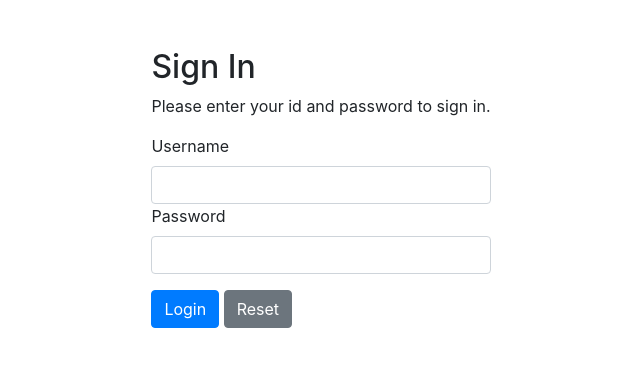
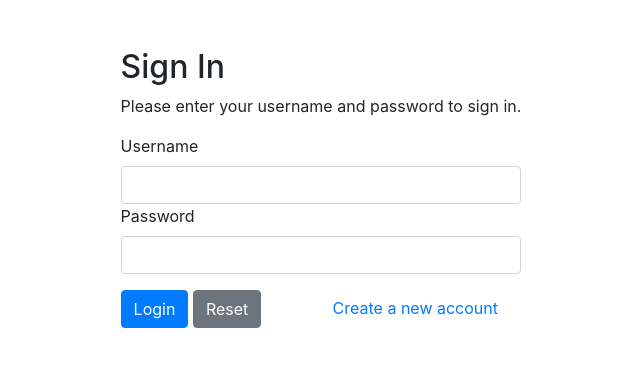
Before and after one commit to rain3n/IT110_Notes, a PHP site: page /php/login.php in a window 1280 px wide. Shown: the top 367 px of the page, without its empty margins (319-959 px from the left). Run offline with PHP 8.4, Linux system fonts and the light colour scheme.

Commit message:
minor changes

```diff
--- a/php/login.php
+++ b/php/login.php
@@ -63,7 +63,7 @@ if ($_SERVER["REQUEST_METHOD"] == "POST") {
     <div class="d-flex justify-content-center mt-5">
         <form class="form-group" action="<?php echo htmlspecialchars($_SERVER["PHP_SELF"]); ?>" method="post">
             <h2>Sign In</h2>
-            <p>Please enter your id and password to sign in.</p>
+            <p>Please enter your username and password to sign in.</p>
             <div class="label_class"><label>Username</label></div>
             <div class="input_class"><input class="form-control" type="text" name="userinput" value="<?php echo $userinput; ?>" required></div>
             <span><?php echo $userinput_error; ?></span>
@@ -75,6 +75,7 @@ if ($_SERVER["REQUEST_METHOD"] == "POST") {
             <div class="input_class mt-3">
                 <input type="submit" class="btn btn-primary" value="Login">
                 <input type="reset" class="btn btn-secondary" value="Reset">
+                <a class="offset-2" href="register.php">Create a new account</a>
              </div>
 
         </form>
--- a/php/register.php
+++ b/php/register.php
@@ -98,7 +98,6 @@ if ($_SERVER["REQUEST_METHOD"] == "POST") {
 
     <div class="d-flex justify-content-center mt-5">
 
-
         <form class="form-group" action="<?php echo htmlspecialchars($_SERVER["PHP_SELF"]); ?>" method="post">
 
             <h2>Sign Up</h2>
@@ -127,6 +126,7 @@ if ($_SERVER["REQUEST_METHOD"] == "POST") {
                 <div class="input_class mt-3">
                     <input type="submit" class="btn btn-primary" value="Submit">
                     <input type="reset" class="btn btn-secondary" value="Reset">
+                    <a class="offset-3" href="login.php">Login</a>
                 </div>
             </div>
         </form>
```
